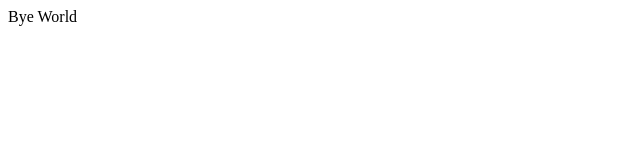
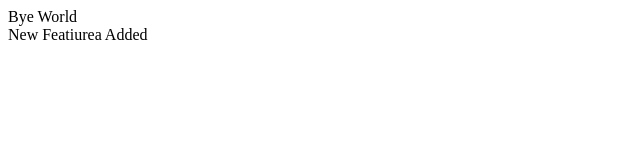
Before and after one commit to purbayan1105/git3, a plain HTML site: page index.html in a window 1280 px wide. Shown: the whole page, without its empty margins (0-640 px from the left). Drawn offline with Linux system fonts and the light colour scheme.

Commit message:
modified index

```diff
--- a/index.html
+++ b/index.html
@@ -7,5 +7,6 @@
   </head>
   <body>
     Bye World
+    <div class="">New Featiurea Added</div>
   </body>
 </html>
```
